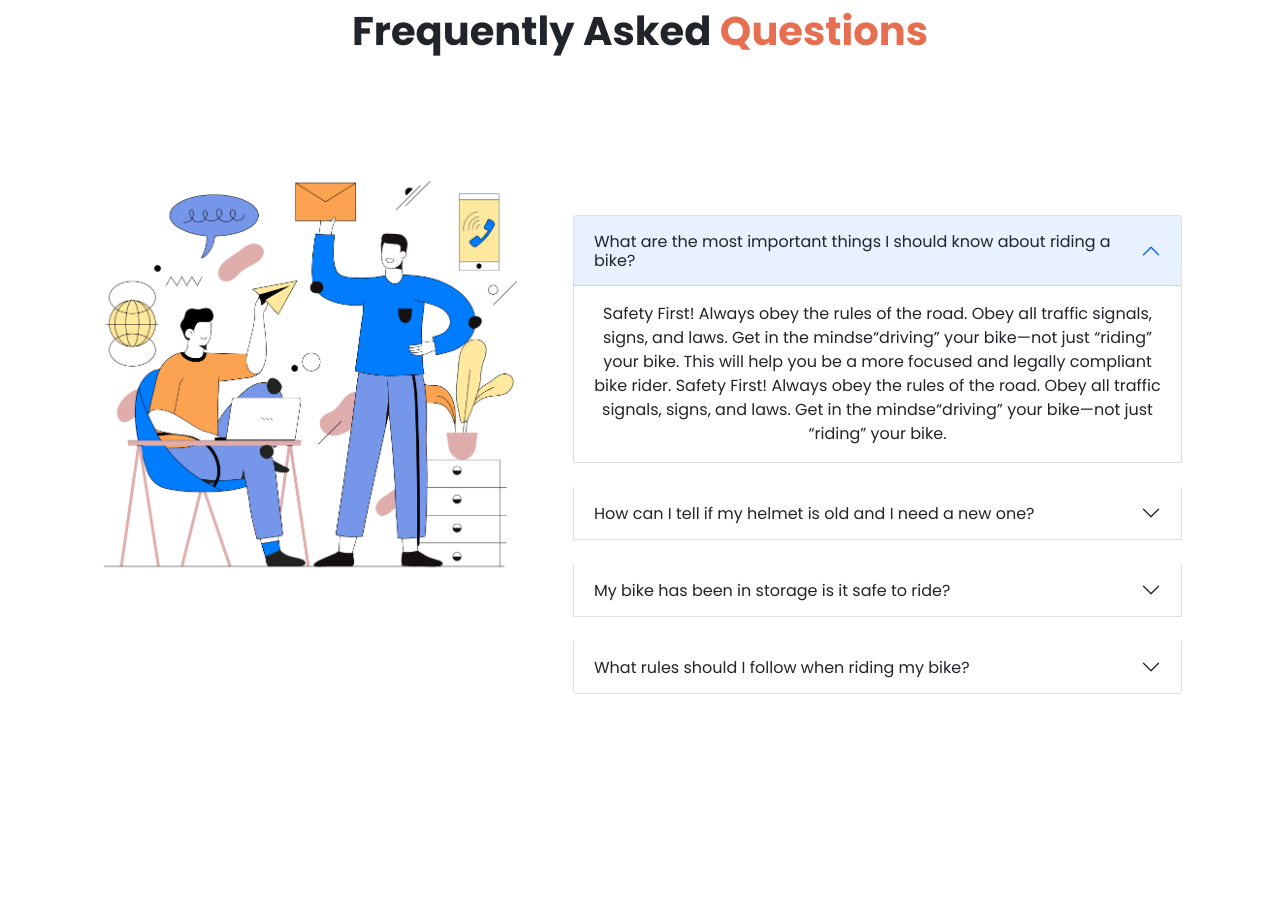
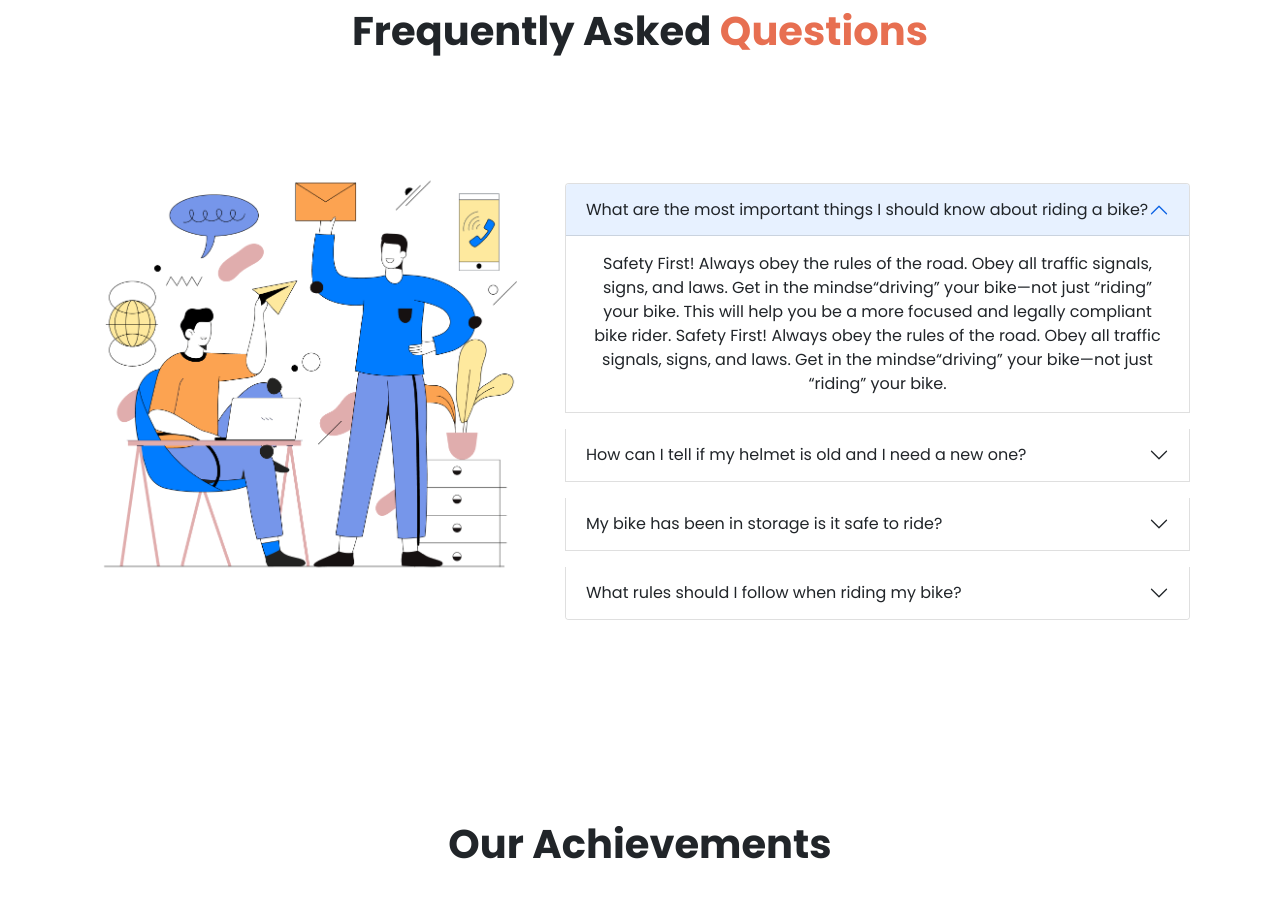
Before and after one commit to Razibul-Alam/Honda-Showroom, a plain HTML site: page index.html in a window 1280 px wide. Shown: the part 2050-2973 px from the top of the page. Drawn offline with nearby package versions, Linux system fonts and the light colour scheme.

Commit message:
final commit

```diff
--- a/index.html
+++ b/index.html
@@ -247,8 +247,8 @@
             </div>
           </div>
           <div class="col-lg-7">
-            <div class=" py-5 m-3" id="accordionPanelsStayOpenExample">
-              <div class="accordion-item mb-4">
+            <div class=" py-4 m-2" id="accordionPanelsStayOpenExample">
+              <div class="accordion-item mb-3">
                 <h2 class="accordion-header" id="panelsStayOpen-headingOne">
                   <button class="accordion-button text-dark" type="button" data-bs-toggle="collapse"
                     data-bs-target="#panelsStayOpen-collapseOne" aria-expanded="true"
@@ -264,7 +264,7 @@
                   </div>
                 </div>
               </div>
-              <div class="accordion-item mb-4">
+              <div class="accordion-item mb-3">
                 <h2 class="accordion-header" id="panelsStayOpen-headingTwo">
                   <button class="accordion-button collapsed" type="button" data-bs-toggle="collapse"
                     data-bs-target="#panelsStayOpen-collapseTwo" aria-expanded="false"
@@ -284,7 +284,7 @@
                   </div>
                 </div>
               </div>
-              <div class="accordion-item mb-4">
+              <div class="accordion-item mb-3">
                 <h2 class="accordion-header" id="panelsStayOpen-headingThree">
                   <button class="accordion-button collapsed" type="button" data-bs-toggle="collapse"
                     data-bs-target="#panelsStayOpen-collapseThree" aria-expanded="false"
```
